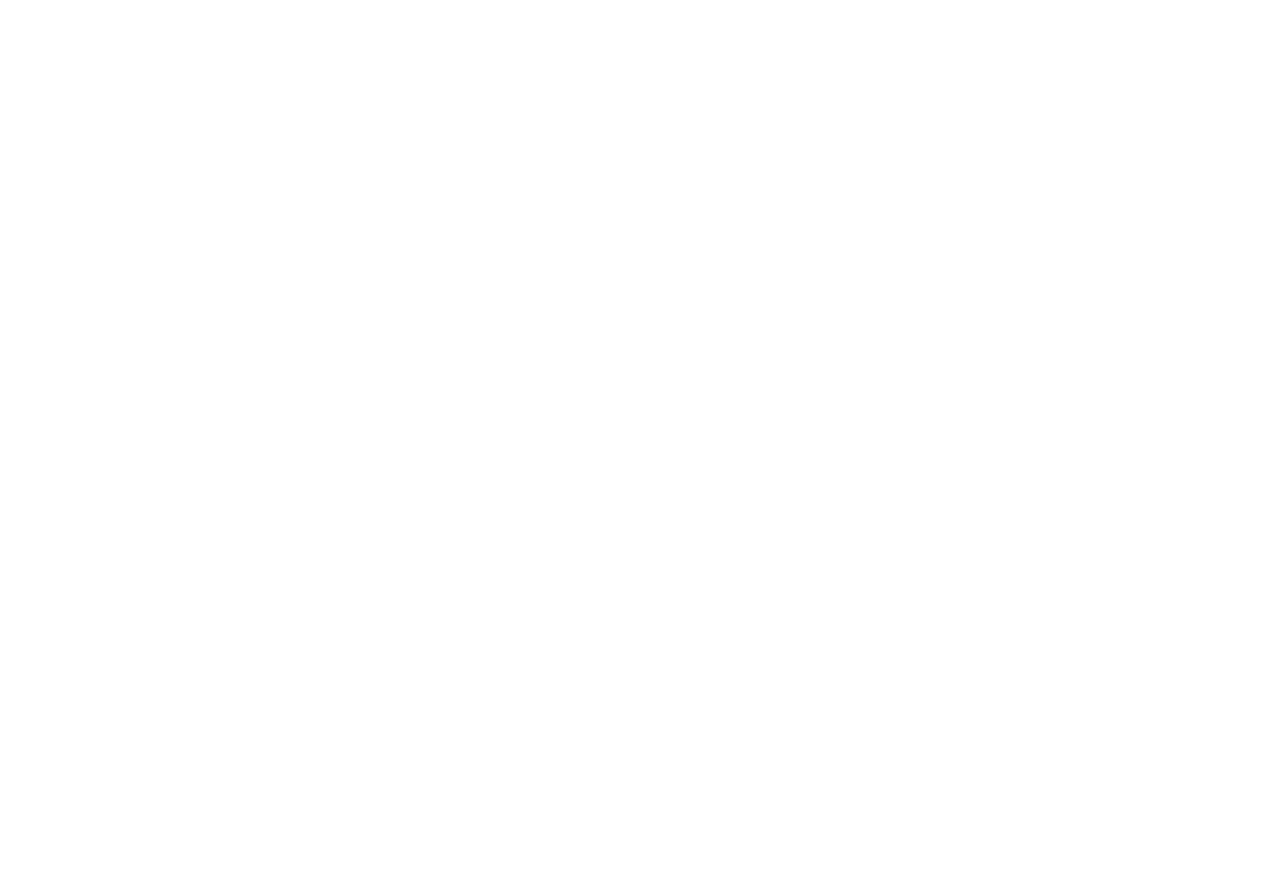
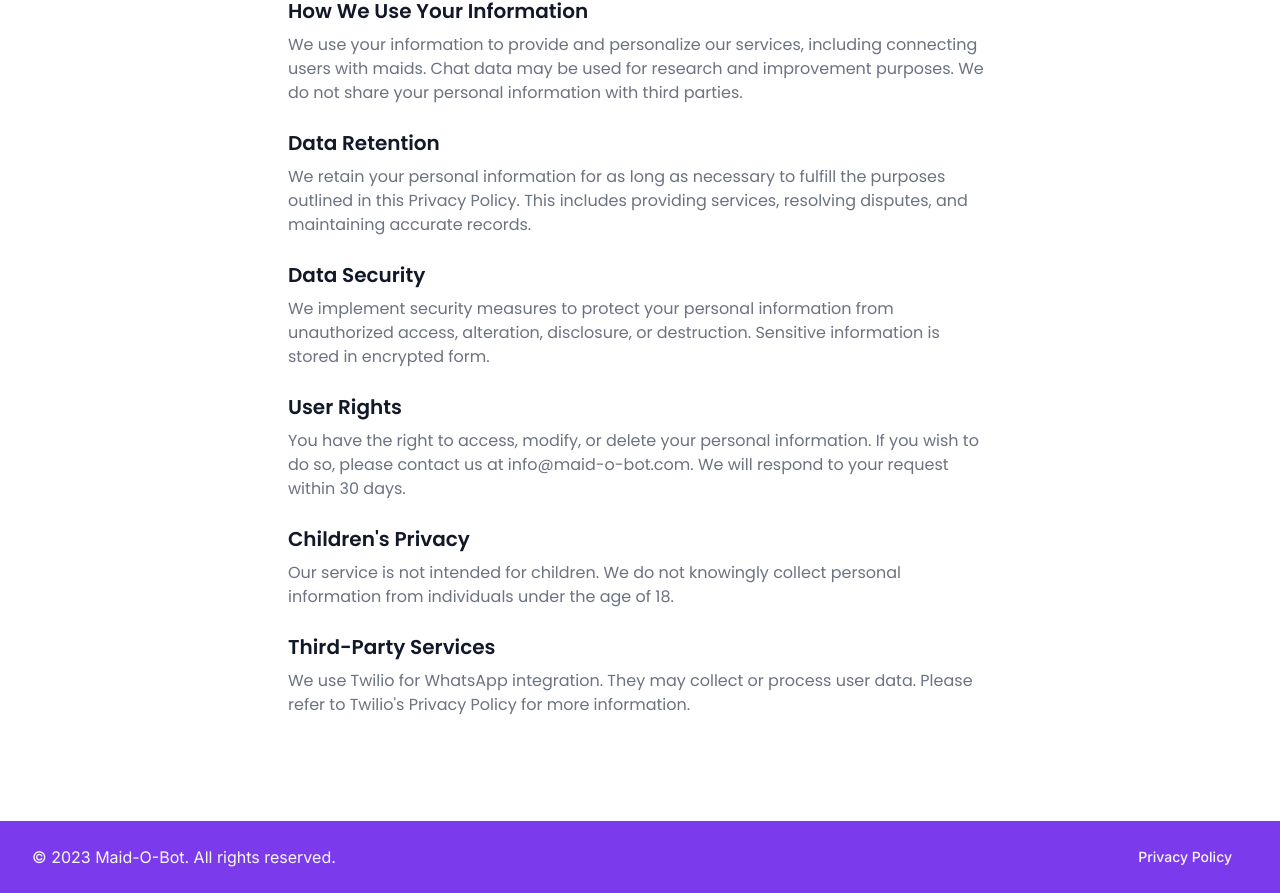
Before and after one commit to neelati-jayanth-sai/maidBotMy, a Next.js app: page /privacy in a window 1280 px wide. Before the commit this address had no page. Shown: the part 507-1400 px from the top of the page. Before the commit the page ends 880 px from the top, so only its background shows below. Built offline with nearby package versions, Linux system fonts and the light colour scheme.

Commit message:
footer added and privacy policy created

```diff
--- a/src/app/about-us/page.tsx
+++ b/src/app/about-us/page.tsx
@@ -5,6 +5,28 @@
 const AboutUsPage: FC = () => {
   return (
     <Container>
+      <div className="mx-auto px-4 sm:px-6 lg:px-8">
+        <h1 className="text-3xl font-extrabold text-gray-900 mb-4">
+          Welcome to Our Revolutionary Service
+        </h1>
+        <p className="text-lg text-gray-600 leading-relaxed">
+          Say goodbye to traditional hassles and hello to a seamless and
+          efficient process. Our cutting-edge chatbot, powered by advanced
+          natural language processing (NLP), works seamlessly with WhatsApp,
+          allowing you to communicate effortlessly. Whether you need a maid for
+          home cleaning, babysitting, or elderly care, our chatbot streamlines
+          the process by understanding your needs and locating nearby maids for
+          you.
+        </p>
+        <p className="mt-4 text-lg text-gray-600 leading-relaxed">
+          Registering is simple and quick - just send us a WhatsApp message, and
+          you're on your way to finding the perfect maid. Empowering local
+          communities, our platform fosters connections and ensures safety
+          through verification processes. Experience the ease of finding your
+          next maid, all through a simple WhatsApp message. Join us today and
+          discover the future of service connections!
+        </p>
+      </div>
       <AppMockups />
     </Container>
   );
--- a/src/app/globals.css
+++ b/src/app/globals.css
@@ -4,83 +4,58 @@
 @tailwind components;
 @tailwind utilities;
 
+
+
+
 @layer base {
   :root {
-    --background: 0 0% 98%;
-    --foreground: 0 0% 2%;
-
+    --background: 0 0% 100%;
+    --foreground: 224 71.4% 4.1%;
+    --card: 0 0% 100%;
+    --card-foreground: 224 71.4% 4.1%;
+    --popover: 0 0% 100%;
+    --popover-foreground: 224 71.4% 4.1%;
+    --primary: 262.1 83.3% 57.8%;
+    --primary-foreground: 210 20% 98%;
+    --secondary: 220 14.3% 95.9%;
+    --secondary-foreground: 220.9 39.3% 11%;
     --muted: 220 14.3% 95.9%;
     --muted-foreground: 220 8.9% 46.1%;
-
-    --popover: 0 0% 100%;
-    --popover-foreground: 224 71.4% 4.1%;
-
-    --card: 0 0% 100%;
-    --card-foreground: 224 71.4% 4.1%;
-
+    --accent: 220 14.3% 95.9%;
+    --accent-foreground: 220.9 39.3% 11%;
+    --destructive: 0 84.2% 60.2%;
+    --destructive-foreground: 210 20% 98%;
     --border: 220 13% 91%;
     --input: 220 13% 91%;
-
-    --primary: 281.9 27.1% 79%;
-    --primary-foreground: 0 0% 2%;
-
-    --secondary: 316 29.4% 90%;
-    --secondary-foreground: 0 0% 2%;
-
-    --accent: 253 27.8% 50%;
-    --accent-foreground: 0 0% 2%;
-
-    --destructive: 0 84.2% 60.2%;
-    --destructive-foreground: 210 20% 98%;
-
-    --ring: 217.9 10.6% 64.9%;
-
+    --ring: 262.1 83.3% 57.8%;
     --radius: 0.5rem;
   }
 
   .dark {
-    --background: 251 35% 6%;
-    --foreground: 240 20% 99%;
-
+    --background: 224 71.4% 4.1%;
+    --foreground: 210 20% 98%;
+    --card: 224 71.4% 4.1%;
+    --card-foreground: 210 20% 98%;
+    --popover: 224 71.4% 4.1%;
+    --popover-foreground: 210 20% 98%;
+    --primary: 263.4 70% 50.4%;
+    --primary-foreground: 210 20% 98%;
+    --secondary: 215 27.9% 16.9%;
+    --secondary-foreground: 210 20% 98%;
     --muted: 215 27.9% 16.9%;
     --muted-foreground: 217.9 10.6% 64.9%;
-
-    --popover: 224 71.4% 4.1%;
-    --popover-foreground: 210 20% 98%;
-
-    --card: 224 71.4% 4.1%;
-    --card-foreground: 210 20% 98%;
-
+    --accent: 215 27.9% 16.9%;
+    --accent-foreground: 210 20% 98%;
+    --destructive: 0 62.8% 30.6%;
+    --destructive-foreground: 210 20% 98%;
     --border: 215 27.9% 16.9%;
     --input: 215 27.9% 16.9%;
-
-    /* Text: #050505 (RGB: 5 5 5)
-    Background: #fafafa (RGB: 250 250 250)
-    Primary: #cfbbd8 (RGB: 207 187 216)
-    Secondary: #eddee9 (RGB: 237 222 233)
-    Accent: #6b5ca3 (RGB: 107 92 163) */
-
-    /* 'text': 'hsl(240 20% 99%)'
-'background': 'hsl(251 35% 6%)'
-'primary': 'hsl(253 34% 72%)'
-'secondary': 'hsl(253 36% 5%)'
-'accent': 'hsl(253 28% 70%)' */
-
-    --primary: 253 34% 72%;
-    --primary-foreground: 240 20% 99%;
-
-    --secondary: 253 36% 5%;
-    --secondary-foreground: 240 20% 99%;
-
-    --accent: 253 28% 70%;
-    --accent-foreground: 240 20% 99%;
-
-    --destructive: 0 62.8% 30.6%;
-    --destructive-foreground: 0 85.7% 97.3%;
-
-    --ring: 215 27.9% 16.9%;
+    --ring: 263.4 70% 50.4%;
   }
 }
+
+
+
 
 @layer base {
   * {
--- a/src/app/layout.tsx
+++ b/src/app/layout.tsx
@@ -5,6 +5,7 @@
 import { Button } from "@/components/ui/button";
 import Navbar from "@/components/Navbar";
 import { Toaster } from "@/components/ui/toaster";
+import { Footer } from "@/components/Footer";
 
 const inter = Inter({ subsets: ["latin"] });
 
@@ -26,6 +27,7 @@
           <Navbar />
           {children}
           <Toaster />
+          <Footer />
         </ThemeProvider>
       </body>
     </html>
--- /dev/null
+++ b/src/app/privacy/page.tsx
@@ -0,0 +1,92 @@
+import { AppMockups } from "@/components/AppMockups";
+import { Container } from "@/components/ui/container";
+import React, { FC } from "react";
+
+const PrivacyPage: FC = () => {
+  return (
+    <Container>
+      <div className="py-10 w-full flex">
+        <div className="max-w-3xl mx-auto px-4 sm:px-6 lg:px-8">
+          <h1 className="text-3xl font-extrabold tracking-tight text-gray-900">
+            Privacy Policy
+          </h1>
+          <p className="mt-4 text-lg text-gray-500">
+            Your privacy is important to us. This Privacy Policy explains how we
+            collect, use, and safeguard your personal information when you use
+            our service. By accessing or using our service, you agree to the
+            terms outlined in this Privacy Policy.
+          </p>
+
+          <h2 className="mt-6 text-xl font-semibold text-gray-900">
+            Information We Collect
+          </h2>
+          <p className="mt-2 text-gray-500">
+            We collect personal information that you provide to us through
+            WhatsApp, such as names, phone numbers, and location data. For
+            maids, we collect Aadhar card details as part of verification.
+            Additionally, we store chat data for research purposes.
+          </p>
+
+          <h2 className="mt-6 text-xl font-semibold text-gray-900">
+            How We Use Your Information
+          </h2>
+          <p className="mt-2 text-gray-500">
+            We use your information to provide and personalize our services,
+            including connecting users with maids. Chat data may be used for
+            research and improvement purposes. We do not share your personal
+            information with third parties.
+          </p>
+
+          <h2 className="mt-6 text-xl font-semibold text-gray-900">
+            Data Retention
+          </h2>
+          <p className="mt-2 text-gray-500">
+            We retain your personal information for as long as necessary to
+            fulfill the purposes outlined in this Privacy Policy. This includes
+            providing services, resolving disputes, and maintaining accurate
+            records.
+          </p>
+
+          <h2 className="mt-6 text-xl font-semibold text-gray-900">
+            Data Security
+          </h2>
+          <p className="mt-2 text-gray-500">
+            We implement security measures to protect your personal information
+            from unauthorized access, alteration, disclosure, or destruction.
+            Sensitive information is stored in encrypted form.
+          </p>
+
+          <h2 className="mt-6 text-xl font-semibold text-gray-900">
+            User Rights
+          </h2>
+          <p className="mt-2 text-gray-500">
+            You have the right to access, modify, or delete your personal
+            information. If you wish to do so, please contact us at
+            info@maid-o-bot.com. We will respond to your request within 30 days.
+          </p>
+
+          <h2 className="mt-6 text-xl font-semibold text-gray-900">
+            Children's Privacy
+          </h2>
+          <p className="mt-2 text-gray-500">
+            Our service is not intended for children. We do not knowingly
+            collect personal information from individuals under the age of 18.
+          </p>
+
+          <h2 className="mt-6 text-xl font-semibold text-gray-900">
+            Third-Party Services
+          </h2>
+          <p className="mt-2 text-gray-500">
+            We use Twilio for WhatsApp integration. They may collect or process
+            user data. Please refer to Twilio&apos;s Privacy Policy for more
+            information.
+          </p>
+
+          {/* Add more sections as needed */}
+        </div>
+      </div>
+    </Container>
+  );
+};
+
+export default PrivacyPage;
--- a/src/components/ContactUsForm.tsx
+++ b/src/components/ContactUsForm.tsx
@@ -66,7 +66,7 @@
     <Form {...form}>
       <form onSubmit={form.handleSubmit(onSubmit)}>
         <div className="flex flex-col bg-accent p-28 rounded gap-8">
-          <h1 className="text-cyan-50 text-4xl font-bold text-center">
+          <h1 className="text-4xl font-bold text-center">
             Contact Us Directly From Here
           </h1>
           <div className="flex gap-8">
@@ -142,7 +142,7 @@
             />
           </div>
           <div>
-            <Button variant="secondary" disabled={loading}>
+            <Button disabled={loading}>
               Submit
             </Button>
           </div>
--- /dev/null
+++ b/src/components/Footer.tsx
@@ -0,0 +1,18 @@
+import { FC } from "react";
+import { Button } from "./ui/button";
+import Link from "next/link";
+
+export const Footer: FC = () => {
+  return (
+    <section className="py-4 bg-primary text-primary-foreground">
+      <div className="container flex justify-between items-center">
+        <p>
+          &copy; {new Date().getFullYear()} Maid-O-Bot. All rights reserved.
+        </p>
+        <Link href={"/privacy"} passHref>
+          <Button>Privacy Policy</Button>
+        </Link>
+      </div>
+    </section>
+  );
+};
```
